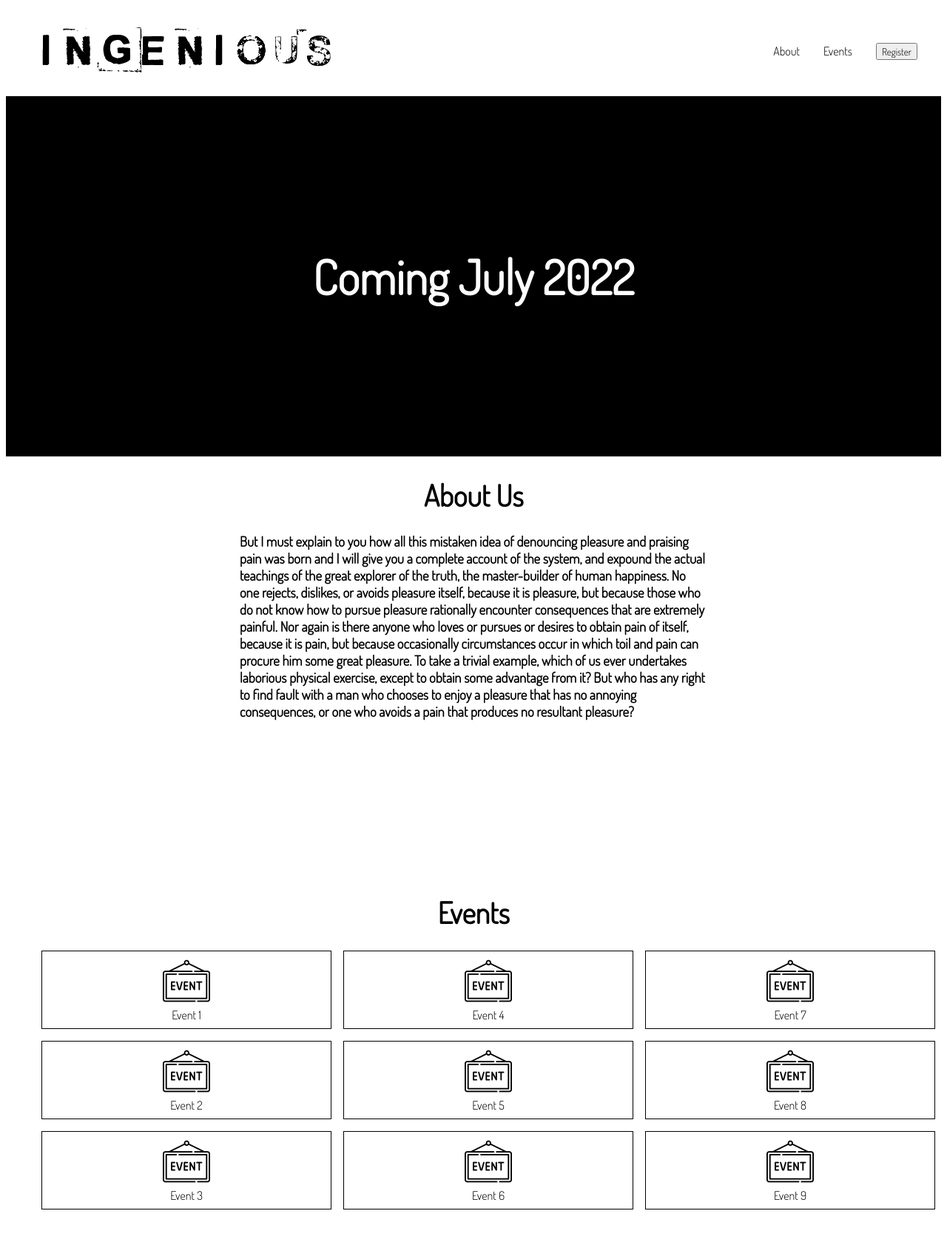
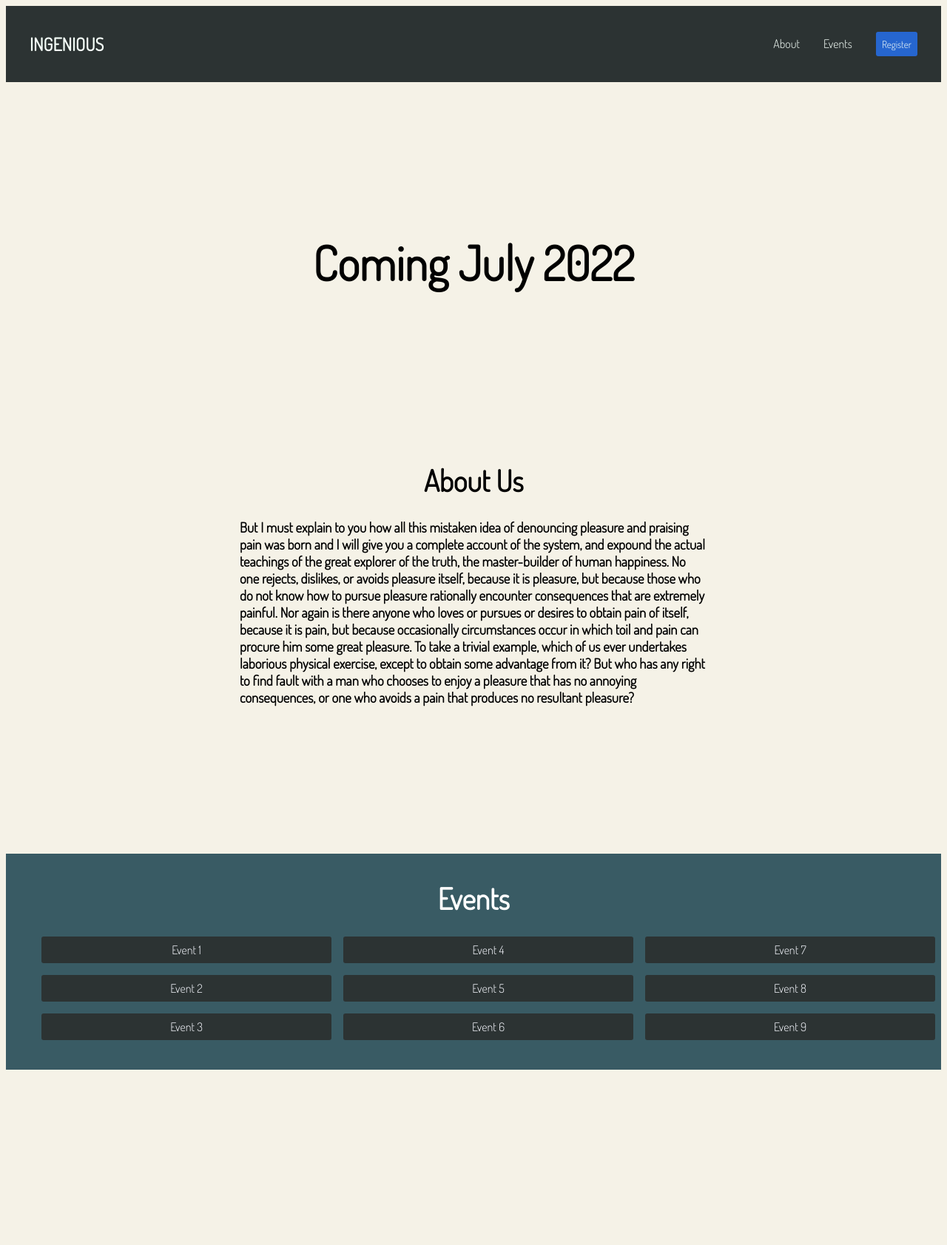
Before and after one commit to IngeniusKIS/Ingenius-site, a Flask app: page / in a window 1280 px wide. Shown: the whole page at 74% size. After the commit the page ends 1446 px from the top, so only its background shows below. Run offline with Flask 2, Linux system fonts and the light colour scheme.

Commit message:
trying out diff colors

```diff
--- a/app/static/style.css
+++ b/app/static/style.css
@@ -2,6 +2,7 @@
 
 html{
 	scroll-behavior: smooth;
+	background-color: #F5F2E7;
 }
 
 *{
@@ -12,6 +13,14 @@ html{
 
 
 /* page-header styling */
+
+.header{
+	background-color:#2C3333;
+}
+
+.nav-links{
+	width: 100%;
+}
 
 .nav-links ul{
 	margin: 0;
@@ -35,17 +44,27 @@ html{
 .nav-item a{
 	text-decoration: none;
 	transition: all 0.3s ease 0s;
-	color: black;
+	color: #f5fff9;
+
 
 }
+
+.nav-item button{
+	border: 0px;
+	border-radius: 3px;
+	background-color: #2666CF;
+	padding: 8px;
+
+}
+
 
 .landing{
 	text-align: center;
 	margin: auto;
 	padding: 10rem;
 	font-size: xx-large;
-	background-color: black;
-	color: white;
+
+	color: black;
 	width: 100%
 }
 
@@ -55,6 +74,9 @@ html{
 	width: 50%;
 	margin: auto;
 	margin-bottom: 12.5rem;
+
+
+
 
 }
 
@@ -67,7 +89,7 @@ html{
 /* events div styling */
 
 .events{
-	background-color: white;
+	background-color:#395B64;
 	color: black;
 	padding: 0.5rem;
 }
@@ -75,6 +97,7 @@ html{
 .events h1{
 	text-align: center;
 	font-size: 40px;
+	color: white;
 
 }
 
@@ -85,15 +108,20 @@ html{
 
 .events ul li{
 
-	border: 1px solid black;
+
+	border-radius: 3px;
 	padding: 0.5rem;
 	margin-bottom: 1rem;
+
+	background-color: #2C3333;
+	color:#f4f6fc;
 
 	text-align: center;
 	transition: all 2s , ease 1s;
 }
 
 .events ul li:hover{
-	background-color: #4f34eb;
+	background-color: #2666CF;
+	color:black;
 
 }
--- a/app/templates/home.html
+++ b/app/templates/home.html
@@ -17,7 +17,7 @@
 			<div class="nav-links">
 
 				<ul>
-					<li class="nav-item"><a href="{{url_for('home')}}"><img src="{{url_for('static',filename='unknown.png')}}"></a></li>
+					<li class="nav-item"><a href="{{url_for('home')}}"><h2>INGENIOUS</h2></a></li>
 					<li class="nav-item"><a href="#about">About</a></li>
 					<li class="nav-item"><a href="#events">Events</a></li>
 					<li class="nav-item"><button><a href="{{url_for('register')}}">Register</a></button></li>
@@ -39,15 +39,15 @@
 	<div class="events" id="events">
 		<h1>Events</h1>
 		<ul>
-			<li><img src="{{url_for('static',filename='event.png')}}"><br>Event 1</li>
-			<li><img src="{{url_for('static',filename='event.png')}}"><br>Event 2</li>
-			<li><img src="{{url_for('static',filename='event.png')}}"><br>Event 3</li>
-			<li><img src="{{url_for('static',filename='event.png')}}"><br>Event 4</li>
-			<li><img src="{{url_for('static',filename='event.png')}}"><br>Event 5</li>
-			<li><img src="{{url_for('static',filename='event.png')}}"><br>Event 6</li>
-			<li><img src="{{url_for('static',filename='event.png')}}"><br>Event 7</li>
-			<li><img src="{{url_for('static',filename='event.png')}}"><br>Event 8</li>
-			<li><img src="{{url_for('static',filename='event.png')}}"><br>Event 9</li>
+			<li>Event 1</li>
+			<li>Event 2</li>
+			<li>Event 3</li>
+			<li>Event 4</li>
+			<li>Event 5</li>
+			<li>Event 6</li>
+			<li>Event 7</li>
+			<li>Event 8</li>
+			<li>Event 9</li>
 		</ul>
 	</div>
 
```
